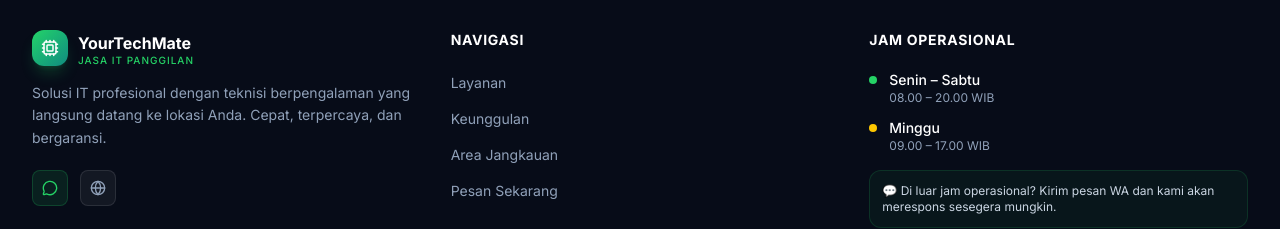
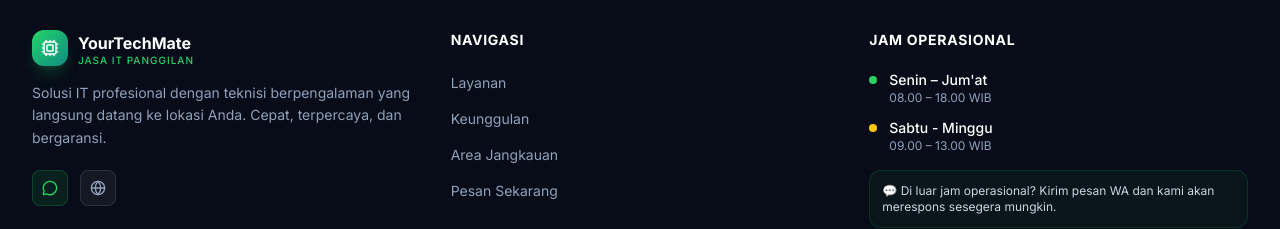
Before and after one commit to RenXTX/jasa-it, a Next.js app: page / in a window 1280 px wide. Shown: the part 4110-4339 px from the top of the page. Built offline with nearby package versions, Linux system fonts and the light colour scheme.

Commit message:
ganti jam oprasional sama hari nya

```diff
--- a/components/Footer.tsx
+++ b/components/Footer.tsx
@@ -88,15 +88,15 @@ export default function Footer() {
               <div className="flex items-start gap-3">
                 <div className="w-2 h-2 rounded-full bg-[#25D366] mt-1.5 flex-shrink-0" />
                 <div>
-                  <p className="text-sm text-white font-medium">Senin – Sabtu</p>
-                  <p className="text-xs text-slate-400">08.00 – 20.00 WIB</p>
+                  <p className="text-sm text-white font-medium">Senin – Jum'at</p>
+                  <p className="text-xs text-slate-400">08.00 – 18.00 WIB</p>
                 </div>
               </div>
               <div className="flex items-start gap-3">
                 <div className="w-2 h-2 rounded-full bg-yellow-400 mt-1.5 flex-shrink-0" />
                 <div>
-                  <p className="text-sm text-white font-medium">Minggu</p>
-                  <p className="text-xs text-slate-400">09.00 – 17.00 WIB</p>
+                  <p className="text-sm text-white font-medium">Sabtu - Minggu</p>
+                  <p className="text-xs text-slate-400">09.00 – 13.00 WIB</p>
                 </div>
               </div>
               <div className="mt-4 p-3 rounded-xl bg-[#25D366]/5 border border-[#25D366]/15">
```
